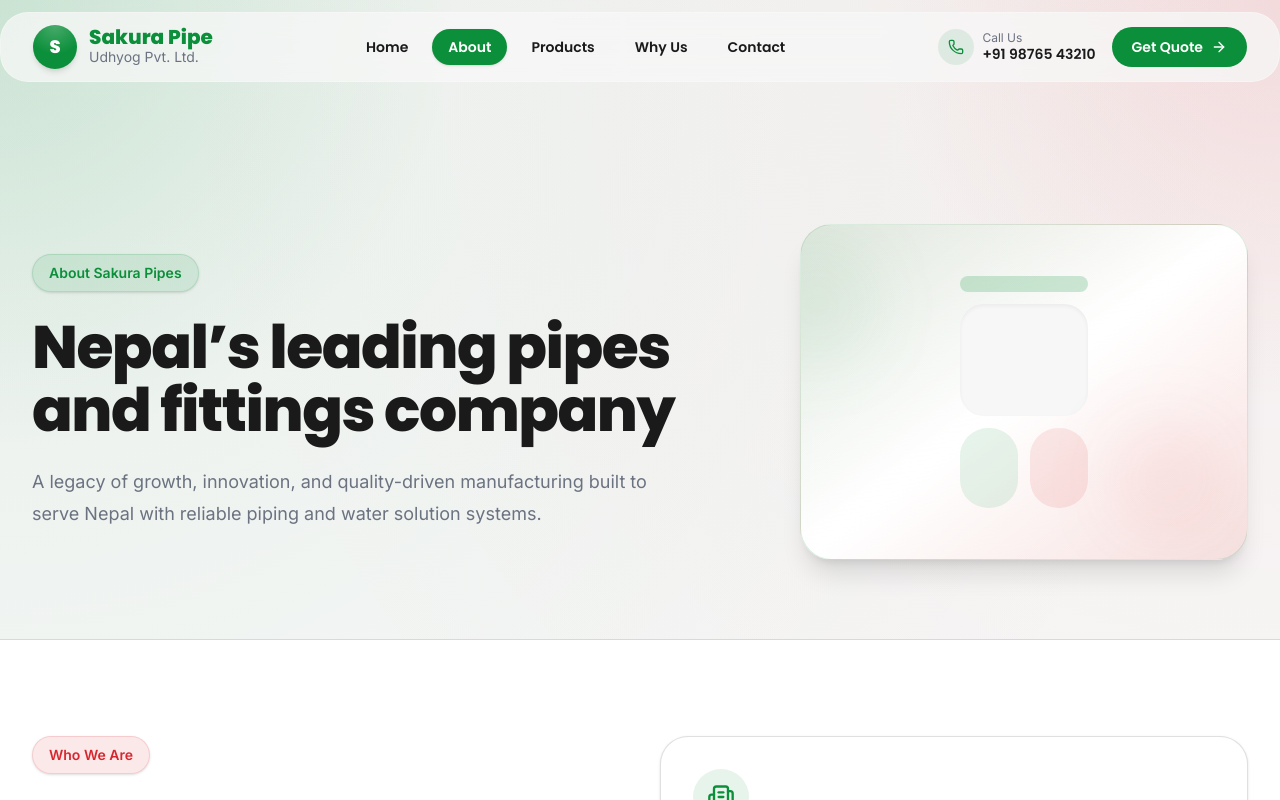
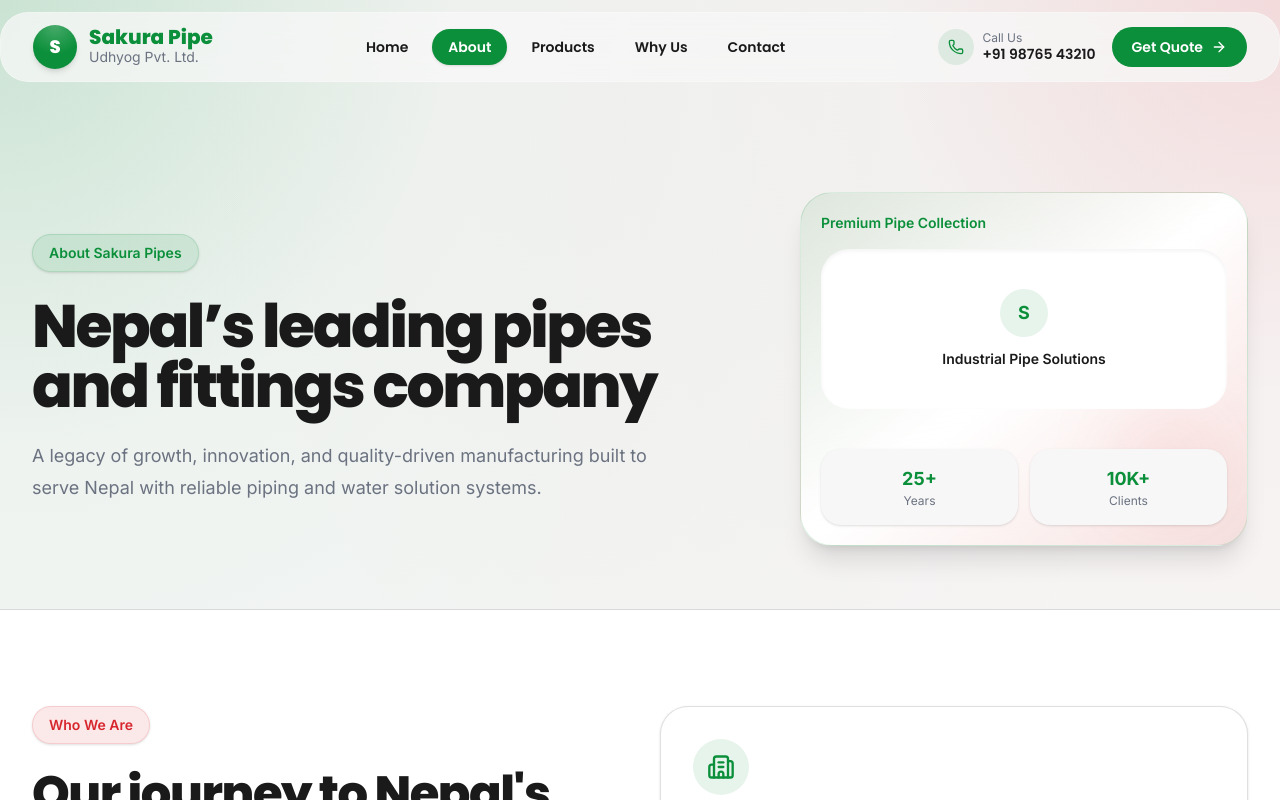
Before and after one commit to Aryalz-hari/sakura-pipe-company, a Next.js app: page /about in a window 1280 px wide. Shown: the top 800 px of the page. Built offline with nearby package versions, Linux system fonts and the light colour scheme.

Commit message:
hero-section

```diff
--- a/app/layout.tsx
+++ b/app/layout.tsx
@@ -18,6 +18,9 @@
 export const metadata: Metadata = {
   title: "Sakura Pipe Udhyog Pvt. Ltd.",
   description: "Premium industrial pipes and fittings website.",
+  icons: {
+    icon: "/favicon.svg",
+  },
 };
 
 export default function RootLayout({
--- a/app/page.tsx
+++ b/app/page.tsx
@@ -46,7 +46,7 @@
               </div>
 
               <h1 className="max-w-xl text-[2.2rem] font-black leading-[1] tracking-[-0.04em] sm:text-5xl lg:text-6xl xl:text-[4rem]">
-                Premium Pipes for{" "} <br />
+                Premium Pipes for <br />
                 <span className="text-gradient-brand">Industrial Strength</span>
               </h1>
 
--- a/components/page-hero.tsx
+++ b/components/page-hero.tsx
@@ -1,3 +1,4 @@
+import Image from "next/image";
 import React from "react";
 
 type PageHeroProps = {
@@ -8,36 +9,54 @@
 
 export default function PageHero({ badge, title, description }: PageHeroProps) {
   return (
-    <section className="relative overflow-hidden pt-32 sm:pt-36">
+    <section className="relative overflow-hidden pt-24 sm:pt-28 lg:pt-32">
       <div className="absolute inset-0 bg-[radial-gradient(circle_at_top_left,rgba(11,143,58,0.14),transparent_32%),radial-gradient(circle_at_top_right,rgba(215,38,46,0.10),transparent_28%)]" />
       <div className="absolute inset-x-0 bottom-0 h-px bg-border" />
 
-      <div className="relative mx-auto max-w-7xl px-4 py-16 sm:px-6 lg:px-8 lg:py-20">
+      <div className="container-shell relative py-12 sm:py-14 lg:py-16">
         <div className="grid items-center gap-10 lg:grid-cols-[1.1fr_0.9fr]">
-          <div className="max-w-3xl space-y-6">
-            <div className="inline-flex rounded-full border border-primary/15 bg-primary/10 px-4 py-2 text-sm font-semibold text-primary shadow-sm">
+          <div className="max-w-3xl space-y-5 sm:space-y-6">
+            <div className="section-badge-primary text-xs sm:text-sm">
               {badge}
             </div>
 
-            <h1 className="text-4xl font-black leading-[1.05] tracking-tight sm:text-5xl lg:text-6xl">
+            <h1 className="max-w-3xl text-[2.1rem] font-black leading-[1] tracking-[-0.04em] sm:text-5xl lg:text-6xl">
               {title}
             </h1>
 
-            <p className="max-w-2xl text-base leading-8 text-muted-foreground sm:text-lg">
+            <p className="max-w-2xl text-sm leading-7 text-muted-foreground sm:text-base sm:leading-8 lg:text-lg">
               {description}
             </p>
           </div>
 
           <div className="relative hidden lg:block">
-            <div className="relative ml-auto flex aspect-[4/3] w-full max-w-md items-center justify-center overflow-hidden rounded-[2rem] border border-primary/15 bg-gradient-to-br from-primary/10 via-card to-accent/10 p-6 shadow-xl">
-              <div className="absolute -left-8 top-8 h-24 w-24 rounded-full bg-primary/10 blur-2xl" />
+            <div className="relative ml-auto w-full max-w-md overflow-hidden rounded-[2rem] border border-primary/15 bg-gradient-to-br from-primary/10 via-card to-accent/10 p-5 shadow-xl">
+              {/* <div className="absolute -left-8 top-8 h-24 w-24 rounded-full bg-primary/10 blur-2xl" /> */}
               <div className="absolute bottom-8 right-8 h-24 w-24 rounded-full bg-accent/10 blur-2xl" />
-              <div className="grid gap-3">
-                <div className="h-4 w-32 rounded-full bg-primary/20" />
-                <div className="h-28 rounded-3xl bg-background shadow-inner" />
-                <div className="grid grid-cols-2 gap-3">
-                  <div className="h-20 rounded-2xl bg-primary/10" />
-                  <div className="h-20 rounded-2xl bg-accent/10" />
+
+              <div className="relative space-y-4">
+                <p className="text-sm font-semibold text-primary">
+                  Premium Pipe Collection
+                </p>
+                <div className="flex h-40 flex-col items-center justify-center gap-3 rounded-2xl bg-white p-4 shadow-inner text-center">
+                  <div className="h-12 w-12 rounded-full bg-primary/10 flex items-center justify-center">
+                    <span className="text-primary font-bold text-lg">S</span>
+                  </div>
+                  <p className="text-sm font-semibold text-foreground">
+                    Industrial Pipe Solutions
+                  </p>
+                </div>
+
+                <div className="grid grid-cols-2 gap-3 mt-10">
+                  <div className="rounded-xl bg-background p-4 text-center shadow-sm">
+                    <p className="text-lg font-bold text-primary">25+</p>
+                    <p className="text-xs text-muted-foreground">Years</p>
+                  </div>
+
+                  <div className="rounded-xl bg-background p-4 text-center shadow-sm">
+                    <p className="text-lg font-bold text-primary">10K+</p>
+                    <p className="text-xs text-muted-foreground">Clients</p>
+                  </div>
                 </div>
               </div>
             </div>
```
Also changed, not shown: app/favicon.svg (renamed from public/sakuraicon.svg), public/images/sakura-hero.jpg (added).
